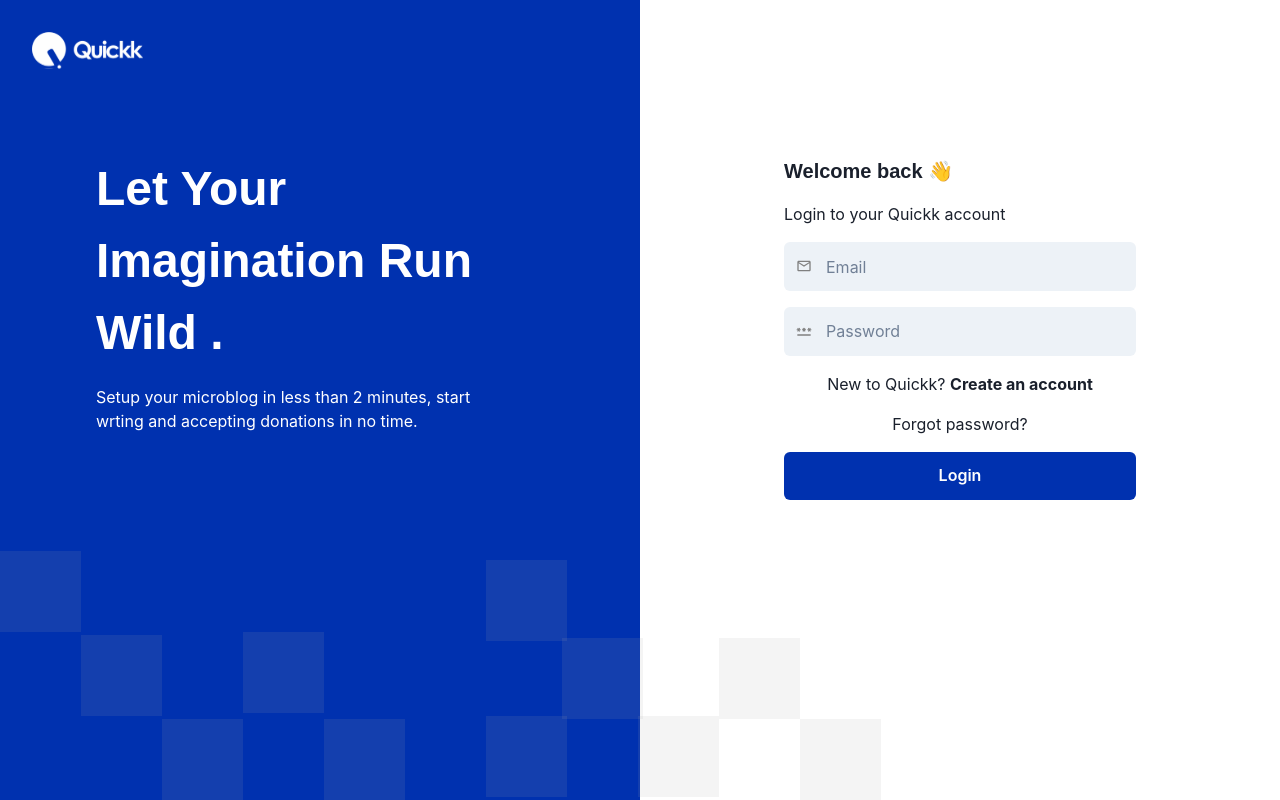
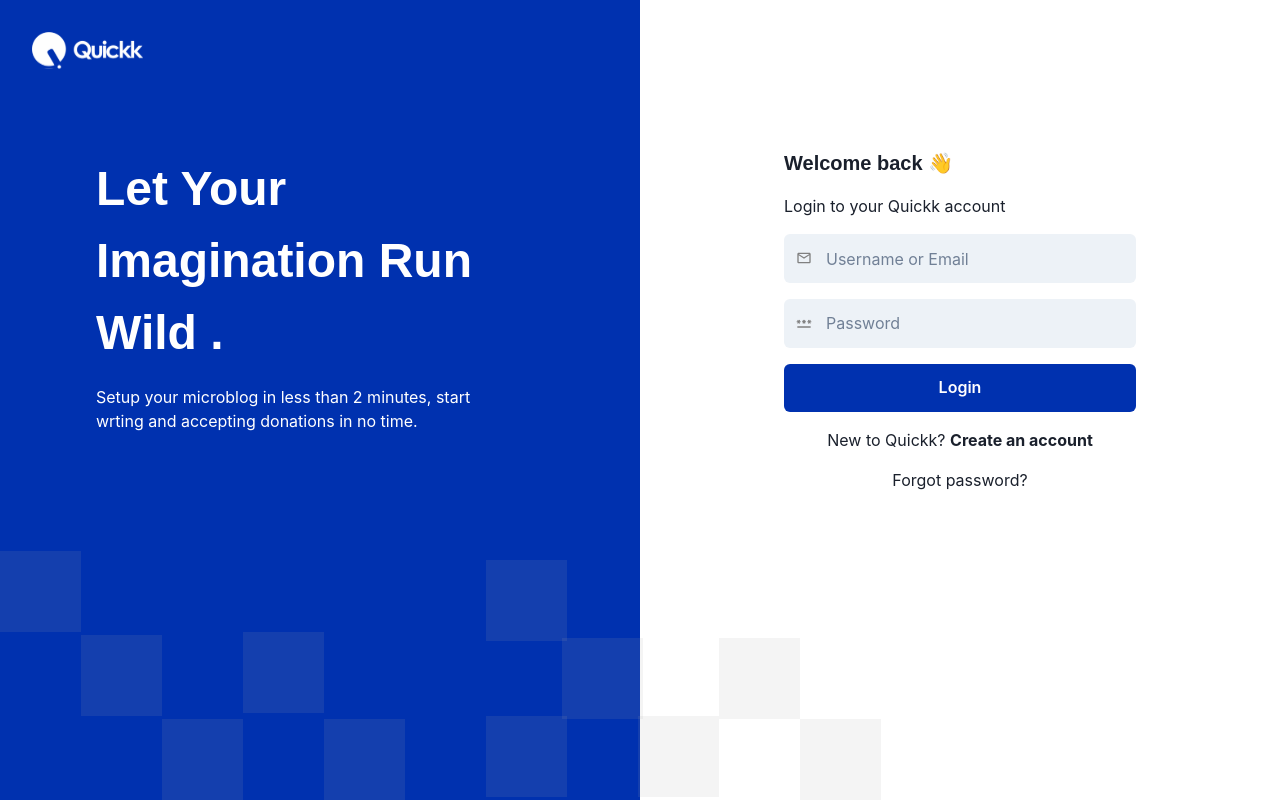
Before and after one commit to akinloluwami/quickk, a React (Vite) app: page /login in a window 1280 px wide. Built offline with nearby package versions, Linux system fonts and the light colour scheme; no server answers; a web font is replaced by a local one.

Commit message:
feat: made all auth pages functional

```diff
--- a/src/components/major/Inputs.jsx
+++ b/src/components/major/Inputs.jsx
@@ -1,33 +1,41 @@
-import { FormControl, FormLabel, Input , InputGroup, InputLeftElement  } from "@chakra-ui/react"
+import {
+  FormControl,
+  FormLabel,
+  Input,
+  InputGroup,
+  InputLeftElement,
+} from "@chakra-ui/react";
 
-const Inputs = ({placeholder , icon, type , label , onChange}) => {
+const Inputs = ({
+  placeholder,
+  icon,
+  type,
+  label,
+  onChange,
+  onKeyPress,
+  autoComplete,
+}) => {
   return (
     <>
-
-            <FormControl my='1em'>
-                <FormLabel>
-
-
-                </FormLabel>
+      <FormControl my="1em">
+        <FormLabel></FormLabel>
 
         <InputGroup>
-
-                  <InputLeftElement
-                    children ={ icon }
-                    py='1.5em'
-                    color={'gray'}
+          <InputLeftElement children={icon} py="1.5em" color={"gray"} />
+          <Input
+            placeholder={placeholder}
+            type={type}
+            onChange={onChange}
+            focusBorderColor="blue.500"
+            variant={"filled"}
+            py="1.4em"
+            onKeyPress={onKeyPress}
+            autoComplete={autoComplete}
           />
-                  <Input placeholder ={placeholder} type={type} onChange={onChange}
-                     focusBorderColor = 'blue.500'
-                      variant={'filled'}
-                      py='1.4em'
-                      />
-
         </InputGroup>
       </FormControl>
+    </>
+  );
+};
 
-        </>
-    )
-}
-
-export default Inputs
+export default Inputs;
--- a/src/pages/ForgotPassword/ForgotPassword.jsx
+++ b/src/pages/ForgotPassword/ForgotPassword.jsx
@@ -1,55 +1,126 @@
 import React, { useState } from "react";
 import { useNavigate } from "react-router-dom";
-
 import { Link } from "react-router-dom";
-import {Box ,Center,Flex, Text} from '@chakra-ui/react';
+import { Box, Center, Flex, Text } from "@chakra-ui/react";
 import ContainerLayout from "../../Layouts/ContainerLayout.jsx/ContainerLayout";
-import Inputs from '../../components/major/Inputs';
+import Inputs from "../../components/major/Inputs";
 import AuthLayout from "../../Layouts/AuthLayout";
 import Buttons from "../../components/major/Buttons";
-import { MdOutlineMail } from 'react-icons/md'
-
+import { MdOutlineMail } from "react-icons/md";
+import { postData } from "../../utils/Request";
+import { ToastContainer, toast } from "react-toastify";
+import "react-toastify/dist/ReactToastify.css";
+import ReactLoading from "react-loading";
 
 function ForgotPassword() {
+  const [email, setEmail] = useState("");
+  const [loading, setLoading] = useState(false);
+  const navigate = useNavigate();
+  const [sent, setSent] = useState(false);
+
+  const handleSubmit = async (e) => {
+    e.preventDefault();
+    setLoading(true);
+    const data = { email };
+    const response = await postData(`/auth/send-reset-link`, data);
+    if (response.status === 200) {
+      setLoading(false);
+      setSent(true);
+    } else {
+      toast.error(response.response.data.message);
+      setLoading(false);
+    }
+  };
   return (
     <>
-
-      <AuthLayout >
-
-
-
-      <Flex justifyContent={'center'} alignItems='center' py='2em' h='80%'>
-              <Box my='1em' bg={'#fff'} width={['90%','60%']}  py='2em' px={'1em'} >
-
-
+      <AuthLayout>
+        <ToastContainer autoClose={3500} />
+        <Flex justifyContent={"center"} alignItems="center" py="2em" h="80%">
+          {sent ? (
+            <Box
+              my="1em"
+              bg={"#fff"}
+              width={["90%", "60%"]}
+              py="2em"
+              px={"1em"}
+            >
+              <Text
+                fontSize={"xl"}
+                fontWeight={"bold"}
+                fontFamily={"var(--primary-font)"}
+              >
+                {" "}
+                We have sent you an email with a link to reset your password.
+                Please check your email.
+              </Text>
+            </Box>
+          ) : (
+            <Box
+              my="1em"
+              bg={"#fff"}
+              width={["90%", "60%"]}
+              py="2em"
+              px={"1em"}
+            >
               <form>
-
-                      <Box my='1em'>
-                         <Text fontSize={'xl'} fontWeight={'bold'} fontFamily={'var(--primary-font)'}> Forgotten password ? 🔒 </Text>
+                <Box my="1em">
+                  <Text
+                    fontSize={"xl"}
+                    fontWeight={"bold"}
+                    fontFamily={"var(--primary-font)"}
+                  >
+                    {" "}
+                    Forgotten password ? 🔒{" "}
+                  </Text>
                 </Box>
 
+                <Inputs
+                  placeholder={"Email"}
+                  label="Email "
+                  type={"email"}
+                  onChange={(e) => setEmail(e.target.value.trim())}
+                  icon={
+                    <Text fontSize={"1.1em"}>
+                      {" "}
+                      <MdOutlineMail />{" "}
+                    </Text>
+                  }
+                />
 
-
-                     <Inputs placeholder={'Email'} label='Email ' type={'email'} icon={ <Text fontSize={'1.1em'}> <MdOutlineMail/> </Text>}/>
-
-
-                      <Text textAlign={'center'} my='1em'> Remembered password  ? <Link to={'/login'}><b>signin</b></Link> </Text>
+                <Text textAlign={"center"} my="1em">
+                  {" "}
+                  Remembered password ?{" "}
+                  <Link to={"/login"}>
+                    <b>signin</b>
+                  </Link>{" "}
+                </Text>
 
                 <Center>
-                      <Buttons  value={'Reset Password'} bg={'blue.500'} color={'#fff'} width={'100%'}/>
+                  <Buttons
+                    onClick={handleSubmit}
+                    disabled={loading || email === ""}
+                    value={
+                      loading ? (
+                        <ReactLoading
+                          type={"bubbles"}
+                          color={"#fff"}
+                          height={70}
+                          width={70}
+                        />
+                      ) : (
+                        "Reset Password"
+                      )
+                    }
+                    bg={"blue.500"}
+                    color={"#fff"}
+                    width={"100%"}
+                  />
                 </Center>
-
               </form>
-
             </Box>
+          )}
         </Flex>
-
-
       </AuthLayout>
-
-
-
-
     </>
   );
 }
--- a/src/pages/Login/Login.jsx
+++ b/src/pages/Login/Login.jsx
@@ -8,8 +8,34 @@ import Inputs from "../../components/major/Inputs";
 import AuthLayout from "../../Layouts/AuthLayout";
 import Buttons from "../../components/major/Buttons";
 import { MdOutlineMail, MdOutlinePassword } from "react-icons/md";
+import { postData } from "../../utils/Request";
+import { ToastContainer, toast } from "react-toastify";
+import "react-toastify/dist/ReactToastify.css";
+import ReactLoading from "react-loading";
 
 function Login() {
+  const [email, setEmail] = useState("");
+  const [password, setPassword] = useState("");
+  const [loading, setLoading] = useState(false);
+  const navigate = useNavigate();
+
+  const handleSubmit = async (e) => {
+    e.preventDefault();
+    setLoading(true);
+    const data = { email, password };
+    const response = await postData(`/auth/login`, data);
+    if (response.status === 200) {
+      localStorage.setItem("token", response.data.token);
+      toast.success("Login sucessful");
+      setLoading(false);
+      setTimeout(() => {
+        navigate("/dashboard");
+      }, 1500);
+    } else {
+      toast.error(response.response.data.message);
+      setLoading(false);
+    }
+  };
   return (
     <>
       <AuthLayout>
@@ -29,18 +55,42 @@ function Login() {
               </Box>
 
               <Inputs
-                placeholder={"Email"}
+                placeholder={"Username or Email"}
                 label="Email"
                 type={"email"}
                 icon={<MdOutlineMail />}
+                onChange={(e) => setEmail(e.target.value)}
               />
               <Inputs
                 placeholder={"Password"}
                 label="Password"
                 type={"password"}
                 icon={<MdOutlinePassword />}
+                onChange={(e) => setPassword(e.target.value)}
               />
-
+              <Center>
+                <Buttons
+                  onClick={(e) => {
+                    handleSubmit(e);
+                  }}
+                  disabled={loading}
+                  value={
+                    loading ? (
+                      <ReactLoading
+                        type={"bubbles"}
+                        color={"#fff"}
+                        height={70}
+                        width={70}
+                      />
+                    ) : (
+                      "Login"
+                    )
+                  }
+                  bg={"blue.500"}
+                  color={"#fff"}
+                  width={"100%"}
+                />
+              </Center>
               <Text textAlign={"center"} my="1em">
                 {" "}
                 New to Quickk?{" "}
@@ -54,15 +104,6 @@ function Login() {
                   <p>Forgot password?</p>
                 </Link>{" "}
               </Text>
-
-              <Center>
-                <Buttons
-                  value={"Login"}
-                  bg={"blue.500"}
-                  color={"#fff"}
-                  width={"100%"}
-                />
-              </Center>
             </form>
           </Box>
         </Flex>
--- a/src/pages/ResetPassword/ResetPassword.jsx
+++ b/src/pages/ResetPassword/ResetPassword.jsx
@@ -1,56 +1,112 @@
 import React, { useState } from "react";
 import { useNavigate } from "react-router-dom";
-
 import { Link } from "react-router-dom";
-import {Box ,Center,Flex, Text} from '@chakra-ui/react';
+import { Box, Center, Flex, Text } from "@chakra-ui/react";
 import ContainerLayout from "../../Layouts/ContainerLayout.jsx/ContainerLayout";
-import Inputs from '../../components/major/Inputs';
+import Inputs from "../../components/major/Inputs";
 import AuthLayout from "../../Layouts/AuthLayout";
 import Buttons from "../../components/major/Buttons";
-import { MdOutlineMail , MdOutlinePassword } from 'react-icons/md'
-
+import { MdOutlineMail, MdOutlinePassword } from "react-icons/md";
+import { postData } from "../../utils/Request";
+import { ToastContainer, toast } from "react-toastify";
+import "react-toastify/dist/ReactToastify.css";
+import ReactLoading from "react-loading";
 
 function ResetPassword() {
+  const token = window.location.search.split("=")[1];
+  const [password, setPassword] = useState("");
+  const [confirmPassword, setConfirmPassword] = useState("");
+  const [loading, setLoading] = useState(false);
+  const navigate = useNavigate();
+
+  const handleSubmit = async (e) => {
+    e.preventDefault();
+    setLoading(true);
+    const data = { password, confirmPassword, requestToken: token };
+    const response = await postData(`/auth/reset-password`, data);
+    console.log(response);
+    if (response.status === 200) {
+      toast.success("Password has been reset");
+      setTimeout(() => {
+        navigate("/login");
+      }, 1500);
+    } else {
+      toast.error(response.response.data.message);
+      setLoading(false);
+    }
+  };
   return (
     <>
-
+      <ToastContainer />
       <AuthLayout>
-
-
-
-      <Flex justifyContent={'center'} alignItems='center' py='2em' h='80%'>
-              <Box my='1em' bg={'#fff'} width={['90%','60%']}  py='2em' px={'1em'} >
-
-
+        <Flex justifyContent={"center"} alignItems="center" py="2em" h="80%">
+          <Box my="1em" bg={"#fff"} width={["90%", "60%"]} py="2em" px={"1em"}>
             <form>
-
-                      <Box my='1em'>
-                         <Text fontSize={'xl'} fontWeight={'bold'} fontFamily={'var(--primary-font)'}> Reset Password </Text>
-                         <Text my='1em'> Hey, looks like you forgot your password  </Text>
+              <Box my="1em">
+                <Text
+                  fontSize={"xl"}
+                  fontWeight={"bold"}
+                  fontFamily={"var(--primary-font)"}
+                >
+                  {" "}
+                  Reset Password{" "}
+                </Text>
+                <Text my="1em"> Hey, looks like you forgot your password </Text>
               </Box>
 
-
-                     <Inputs placeholder={'email'} label='Email' type={'email'} icon = { <MdOutlineMail/>} />
-                     <Inputs placeholder={'reset password'} label='Email' type={'email'} icon = { <MdOutlineMail/>} />
-
-
-
+              <Inputs
+                placeholder={"New password"}
+                label="new-password"
+                type={"password"}
+                icon={<MdOutlinePassword />}
+                onChange={(e) => setPassword(e.target.value.trim())}
+                onKeyPress={(e) => {
+                  if (e.key === " ") {
+                    e.preventDefault();
+                  }
+                }}
+                // autoComplete={"new-password"}
+              />
+              <Inputs
+                placeholder={"Repeat password"}
+                label="repeat-password"
+                type={"password"}
+                icon={<MdOutlinePassword />}
+                onChange={(e) => setConfirmPassword(e.target.value.trim())}
+                onKeyPress={(e) => {
+                  if (e.key === " ") {
+                    e.preventDefault();
+                  }
+                }}
+                // autoComplete={"repeat-password"}
+              />
               <Center>
-                      <Buttons  value={'Reset Password'} bg={'blue.500'} color={'#fff'} width={'100%'}/>
+                <Buttons
+                  onClick={(e) => {
+                    handleSubmit(e);
+                  }}
+                  disabled={loading}
+                  value={
+                    loading ? (
+                      <ReactLoading
+                        type={"bubbles"}
+                        color={"#fff"}
+                        height={70}
+                        width={70}
+                      />
+                    ) : (
+                      "Reset Password"
+                    )
+                  }
+                  bg={"blue.500"}
+                  color={"#fff"}
+                  width={"100%"}
+                />
               </Center>
-
-
             </form>
-
           </Box>
         </Flex>
-
-
       </AuthLayout>
-
-
-
-
     </>
   );
 }
```
Also changed, not shown: src/App.jsx (+5 -11 lines). Lines whose indentation alone changed are shown as unchanged.
